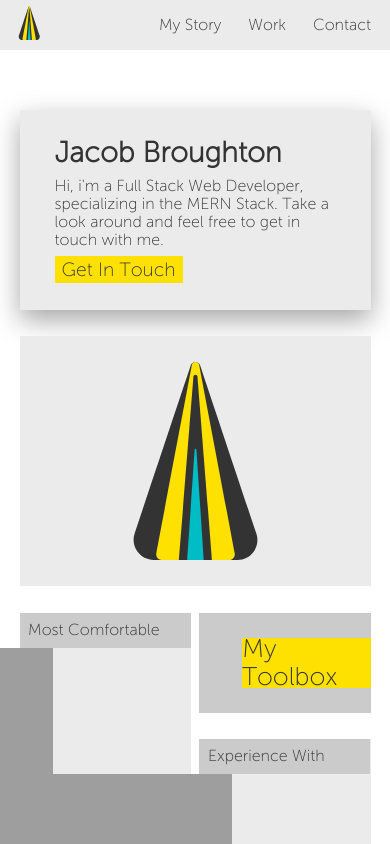
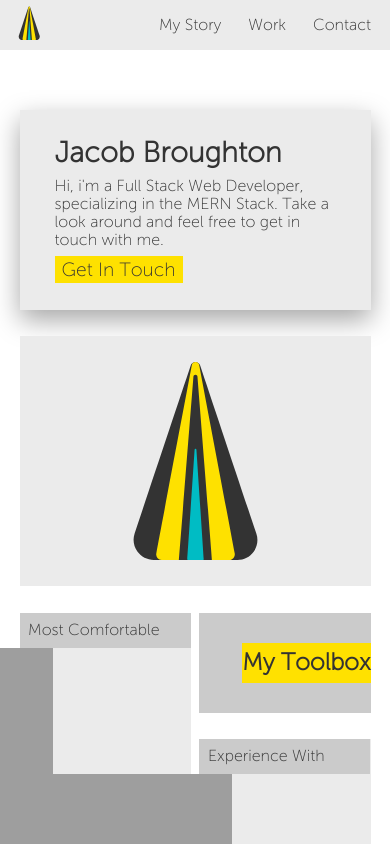
Before and after one commit to jlbroughton88/Portfolio-Next, a Next.js app: page / in a window 390 px wide. Shown: the top 844 px of the page. Built offline with nearby package versions, Linux system fonts and the light colour scheme.

Commit message:
added transition to the page, fixed font size at toolbox head

```diff
--- a/pages/index.js
+++ b/pages/index.js
@@ -33,7 +33,9 @@ const index = () => {
 
                     <div className="toolboxHeadBox">
                         <div className="toolheadDiv">
-                            <div className="toolhead">My Toolbox</div>
+                            <div className="toolhead">
+                                <h3 className="toolh3">My Toolbox</h3>
+                            </div>
                         </div>
                     </div>
 
--- a/public/css/index.scss
+++ b/public/css/index.scss
@@ -51,6 +51,7 @@ html, body{
     height: 100%;
     font-family: "Museo Sans";
     cursor: default;
+    transition: all ease-in-out 0.5s;
 }
 
 
@@ -160,7 +161,18 @@ html, body{
                             color: #333;
                             width: 100%;
                             height: 50%;
-                            font-size: 1.8rem;
+
+                            .toolh3{
+                                font-size: 1.8rem;
+                            }
+
+                            @media(max-width: 600px) {
+                                height: 40%;
+                                .toolh3{
+                                    font-size: 1.5rem;
+                                }
+                            }
+
                         }
                     }
                 }
```
